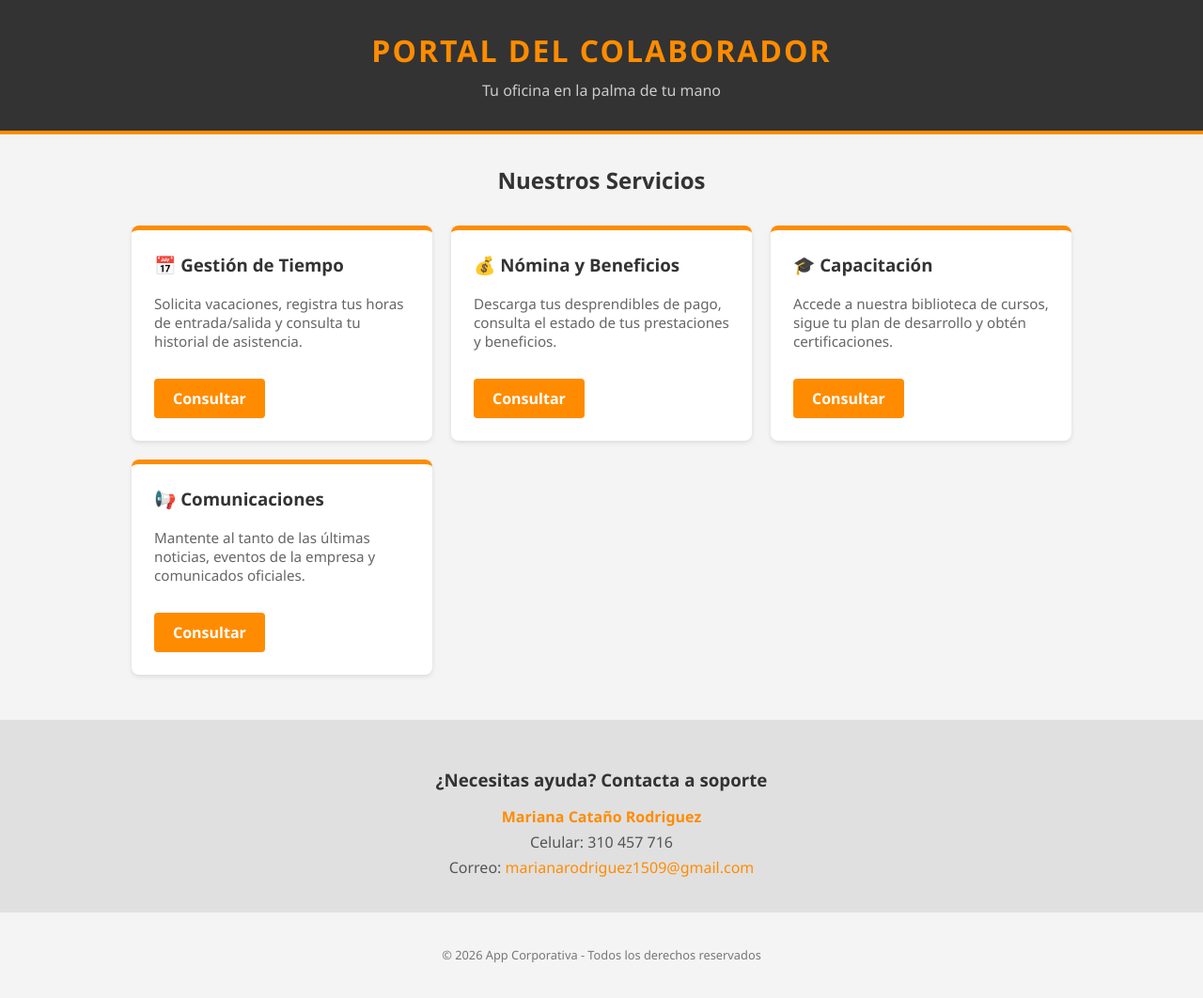
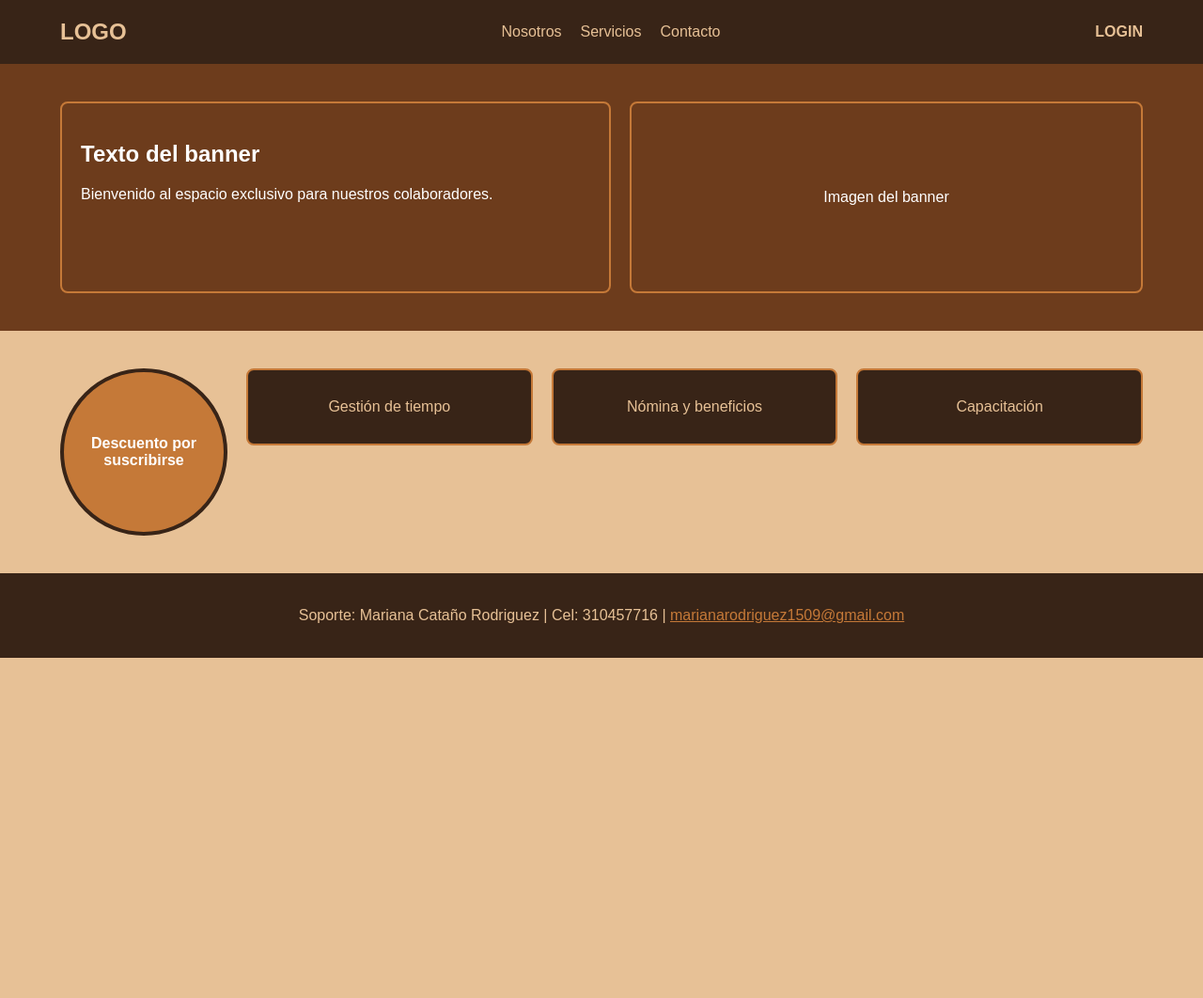
Before and after one commit to marianarodriguez1509-cmyk/worka, a plain HTML site: page index.html in a window 1280 px wide. Shown: the whole page at 94% size. After the commit the page ends 800 px from the top, so only its background shows below. Drawn offline with Linux system fonts and the light colour scheme.

Commit message:
Update index.html

```diff
--- a/index.html
+++ b/index.html
@@ -3,57 +3,45 @@
 <head>
     <meta charset="UTF-8">
     <meta name="viewport" content="width=device-width, initial-scale=1.0">
-    <title>App Colaboradores | Portafolio de Servicios</title>
+    <title>Portal Colaborador</title>
 </head>
-<body style="font-family: 'Segoe UI', Arial, sans-serif; margin: 0; padding: 0; background-color: #f4f4f4; color: #333;">
+<body style="margin: 0; font-family: sans-serif; background-color: #E7C196;">
 
-    <header style="background-color: #333; color: #ff8c00; padding: 2rem; text-align: center; border-bottom: 4px solid #ff8c00;">
-        <h1 style="margin: 0; text-transform: uppercase; letter-spacing: 2px;">Portal del Colaborador</h1>
-        <p style="margin: 10px 0 0; color: #ccc;">Tu oficina en la palma de tu mano</p>
+    <nav style="display: flex; justify-content: space-between; align-items: center; padding: 20px 5%; background-color: #382417; color: #E7C196;">
+        <div style="font-weight: bold; font-size: 1.5rem;">LOGO</div>
+        <div style="display: flex; gap: 20px;">
+            <a href="#" style="color: #E7C196; text-decoration: none;">Nosotros</a>
+            <a href="#" style="color: #E7C196; text-decoration: none;">Servicios</a>
+            <a href="#" style="color: #E7C196; text-decoration: none;">Contacto</a>
+        </div>
+        <div style="font-weight: bold; cursor: pointer;">LOGIN</div>
+    </nav>
+
+    <header style="display: flex; gap: 20px; padding: 40px 5%; background-color: #6D3C1C; color: white;">
+        <div style="flex: 1; padding: 20px; border: 2px solid #C57938; border-radius: 8px;">
+            <h2>Texto del banner</h2>
+            <p>Bienvenido al espacio exclusivo para nuestros colaboradores.</p>
+        </div>
+        <div style="flex: 1; display: flex; justify-content: center; align-items: center; border: 2px solid #C57938; border-radius: 8px; min-height: 200px;">
+            Imagen del banner
+        </div>
     </header>
 
-    <main style="max-width: 1000px; margin: 2rem auto; padding: 0 1rem;">
+    <main style="padding: 40px 5%; display: flex; gap: 20px; align-items: flex-start;">
 
-        <h2 style="text-align: center; color: #333; margin-bottom: 2rem;">Nuestros Servicios</h2>
+        <div style="width: 150px; height: 150px; background-color: #C57938; border-radius: 50%; display: flex; align-items: center; justify-content: center; text-align: center; color: white; padding: 10px; font-weight: bold; border: 4px solid #382417;">
+            Descuento por suscribirse
+        </div>
 
-        <div style="display: grid; grid-template-columns: repeat(auto-fit, minmax(280px, 1fr)); gap: 20px;">
-
-            <div style="background: white; padding: 1.5rem; border-radius: 8px; border-top: 5px solid #ff8c00; box-shadow: 0 2px 5px rgba(0,0,0,0.1);">
-                <h3 style="color: #333; margin-top: 0;">📅 Gestión de Tiempo</h3>
-                <p style="color: #666; font-size: 0.95rem;">Solicita vacaciones, registra tus horas de entrada/salida y consulta tu historial de asistencia.</p>
-                <a href="#" style="display: inline-block; margin-top: 15px; padding: 10px 20px; background-color: #ff8c00; color: white; text-decoration: none; border-radius: 4px; font-weight: bold;">Consultar</a>
-            </div>
-
-            <div style="background: white; padding: 1.5rem; border-radius: 8px; border-top: 5px solid #ff8c00; box-shadow: 0 2px 5px rgba(0,0,0,0.1);">
-                <h3 style="color: #333; margin-top: 0;">💰 Nómina y Beneficios</h3>
-                <p style="color: #666; font-size: 0.95rem;">Descarga tus desprendibles de pago, consulta el estado de tus prestaciones y beneficios.</p>
-                <a href="#" style="display: inline-block; margin-top: 15px; padding: 10px 20px; background-color: #ff8c00; color: white; text-decoration: none; border-radius: 4px; font-weight: bold;">Consultar</a>
-            </div>
-
-            <div style="background: white; padding: 1.5rem; border-radius: 8px; border-top: 5px solid #ff8c00; box-shadow: 0 2px 5px rgba(0,0,0,0.1);">
-                <h3 style="color: #333; margin-top: 0;">🎓 Capacitación</h3>
-                <p style="color: #666; font-size: 0.95rem;">Accede a nuestra biblioteca de cursos, sigue tu plan de desarrollo y obtén certificaciones.</p>
-                <a href="#" style="display: inline-block; margin-top: 15px; padding: 10px 20px; background-color: #ff8c00; color: white; text-decoration: none; border-radius: 4px; font-weight: bold;">Consultar</a>
-            </div>
-
-            <div style="background: white; padding: 1.5rem; border-radius: 8px; border-top: 5px solid #ff8c00; box-shadow: 0 2px 5px rgba(0,0,0,0.1);">
-                <h3 style="color: #333; margin-top: 0;">📢 Comunicaciones</h3>
-                <p style="color: #666; font-size: 0.95rem;">Mantente al tanto de las últimas noticias, eventos de la empresa y comunicados oficiales.</p>
-                <a href="#" style="display: inline-block; margin-top: 15px; padding: 10px 20px; background-color: #ff8c00; color: white; text-decoration: none; border-radius: 4px; font-weight: bold;">Consultar</a>
-            </div>
-
+        <div style="flex: 1; display: grid; grid-template-columns: repeat(auto-fit, minmax(200px, 1fr)); gap: 20px;">
+            <div style="background: #382417; color: #E7C196; padding: 30px; text-align: center; border-radius: 8px; border: 2px solid #C57938;">Gestión de tiempo</div>
+            <div style="background: #382417; color: #E7C196; padding: 30px; text-align: center; border-radius: 8px; border: 2px solid #C57938;">Nómina y beneficios</div>
+            <div style="background: #382417; color: #E7C196; padding: 30px; text-align: center; border-radius: 8px; border: 2px solid #C57938;">Capacitación</div>
         </div>
     </main>
 
-    <section style="background-color: #e0e0e0; padding: 2rem; text-align: center; margin-top: 3rem;">
-        <h3 style="color: #333; margin-bottom: 1rem;">¿Necesitas ayuda? Contacta a soporte</h3>
-        <p style="margin: 5px 0; font-weight: bold; color: #ff8c00;">Mariana Cataño Rodriguez</p>
-        <p style="margin: 5px 0; color: #555;">Celular: 310 457 716</p>
-        <p style="margin: 5px 0; color: #555;">Correo: <a href="mailto:marianarodriguez1509@gmail.com" style="color: #ff8c00; text-decoration: none;">marianarodriguez1509@gmail.com</a></p>
-    </section>
-
-    <footer style="text-align: center; padding: 1.5rem; color: #777; font-size: 0.8rem;">
-        <p>&copy; 2026 App Corporativa - Todos los derechos reservados</p>
+    <footer style="background-color: #382417; color: #E7C196; padding: 20px; text-align: center;">
+        <p>Soporte: Mariana Cataño Rodriguez | Cel: 310457716 | <a href="mailto:marianarodriguez1509@gmail.com" style="color: #C57938;">marianarodriguez1509@gmail.com</a></p>
     </footer>
 
 </body>
```
